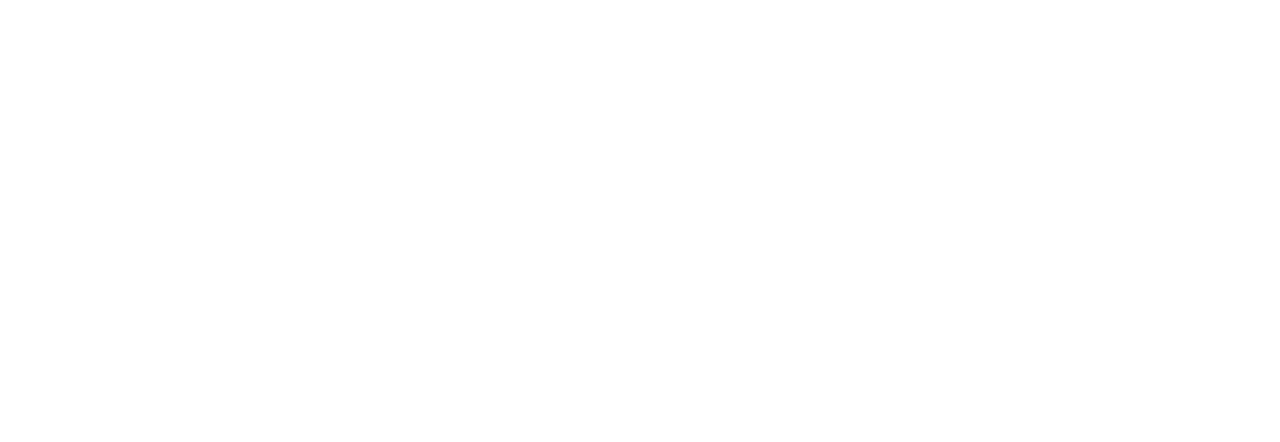
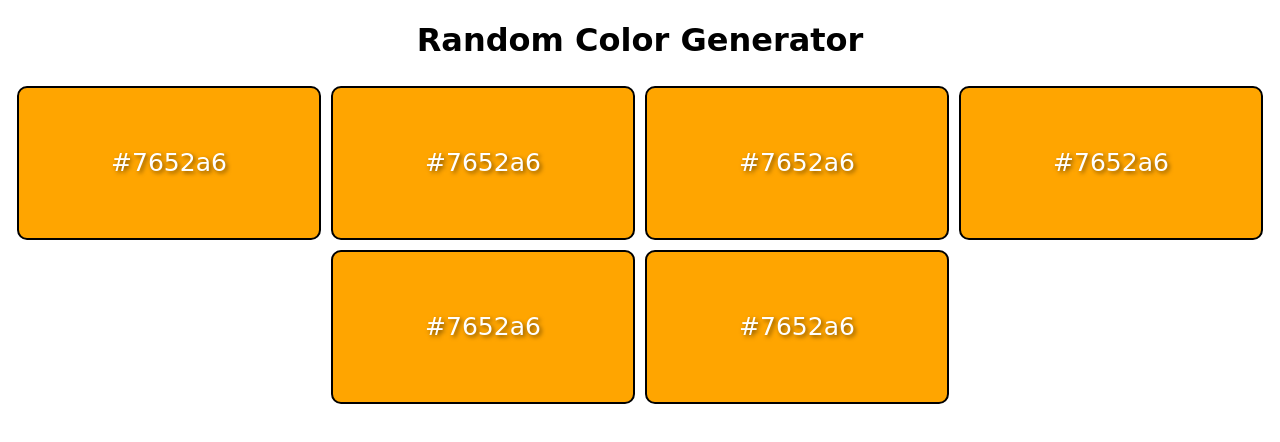
Before and after one commit to luminous44/Random-Color-Generator, a plain HTML site: page index.html in a window 1280 px wide. Drawn offline with Linux system fonts and the light colour scheme.

Commit message:
ui design complete

```diff
--- a/index.html
+++ b/index.html
@@ -7,7 +7,15 @@
     <title>Random Color Generator</title>
 </head>
 <body>
-
+    <h1>Random Color Generator</h1>
+    <div class="container">
+        <div class="color-container">#7652a6</div>
+        <div class="color-container">#7652a6</div>
+        <div class="color-container">#7652a6</div>
+        <div class="color-container">#7652a6</div>
+        <div class="color-container">#7652a6</div>
+        <div class="color-container">#7652a6</div>
+    </div>
 </body>
 <script src="app.js"></script>
 </html>
--- a/style.css
+++ b/style.css
@@ -0,0 +1,26 @@
+body{
+    margin: 0;
+    font-family: cursive;
+}
+h1{
+    text-align: center;
+}
+.container{
+    display: flex;
+    flex-wrap: wrap;
+    justify-content: center;
+}
+.color-container{
+    background-color: orange;
+    width: 300px;
+    height: 150px;
+    color: white;
+    margin: 5px;
+    display: flex;
+    justify-content: center;
+    align-items: center;
+    font-size: 25px;
+    text-shadow: 2px 2px 4px rgba(0,0,0,0.5);
+    border: solid black 2px;
+    border-radius: 10px;
+}
```
